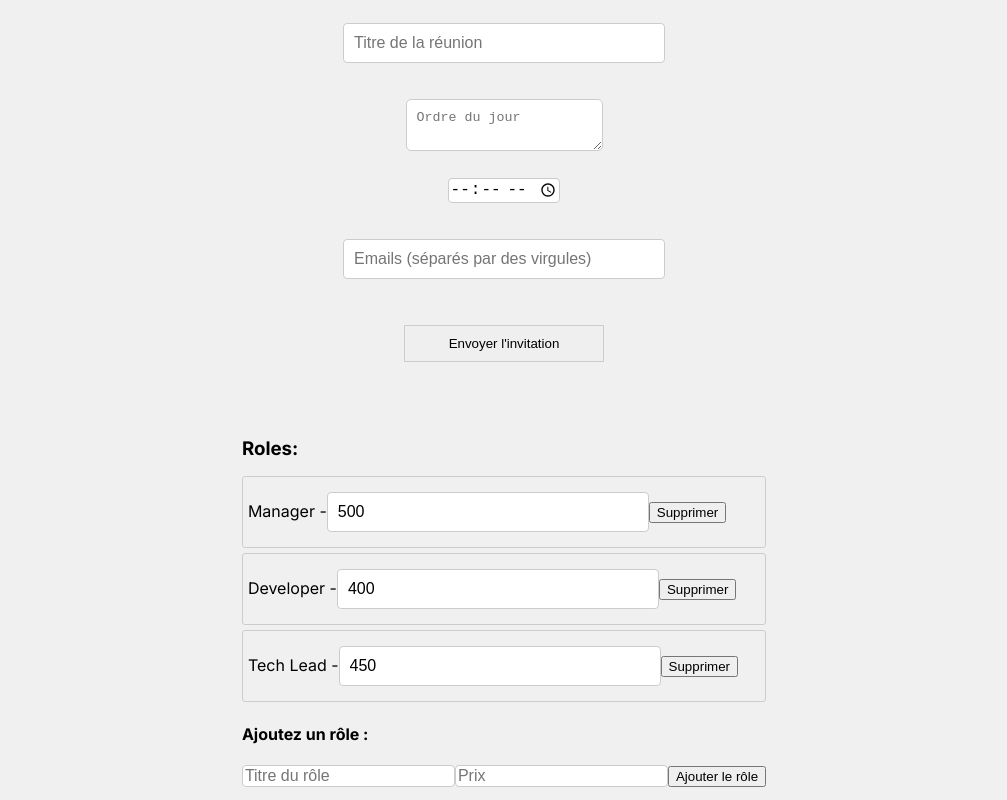
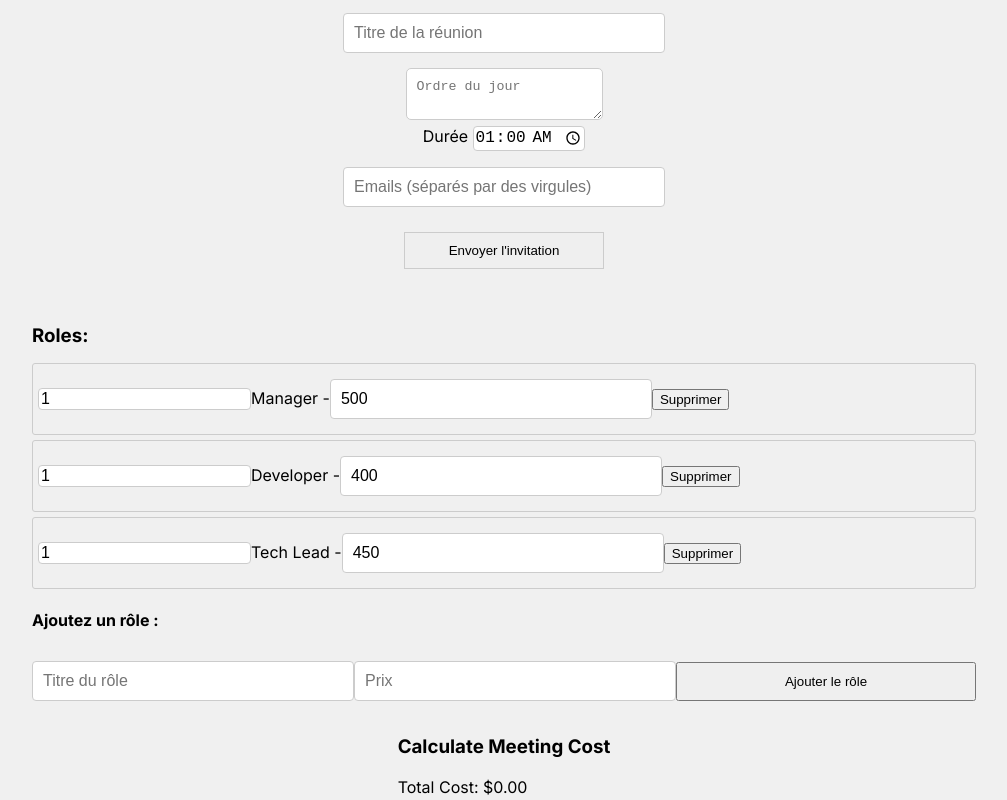
Before and after one commit to samohtsp/EstiMeet, a Next.js app in the folder estimeet/: page /Estimeet/ in a window 1280 px wide. Shown: the whole page, without its empty margins (136-1143 px from the left). Built offline with nearby package versions, Linux system fonts and the light colour scheme.

Commit message:
commit de fdp numero 2

```diff
--- a/estimeet/src/app/page.tsx
+++ b/estimeet/src/app/page.tsx
@@ -1,18 +1,15 @@
-// src/components/HomePage.tsx
+// src/app/HomePage.tsx
 "use client";
-
-import React, { useState } from "react";
-// import '../styles/globals.css';
+import React, { useState, useEffect } from "react";
 import RoleList from "../components/RoleList.component/RoleList";
+import MeetingCostCalculator from "../components/MeetingCostCalculator.component/MeetingCostCalculator";
 import { Role } from "../models/role";
 
 const fetchRoles = async (): Promise<Role[]> => {
-  // Simuler la récupération de rôles depuis le backend ou le store
-  // Remplacez cette partie par la logique réelle de récupération des données
   return [
-    { title: "Manager", price: 500 },
-    { title: "Developer", price: 400 },
-    { title: "Tech Lead", price: 450 },
+    { title: "Manager", price: 500, iteration: 1 },
+    { title: "Developer", price: 400, iteration: 1 },
+    { title: "Tech Lead", price: 450, iteration: 1 },
   ];
 };
 
@@ -20,12 +17,19 @@ const HomePage = () => {
   const [meetingNotes, setMeetingNotes] = useState("");
   const [meetingTitle, setMeetingTitle] = useState("");
   const [emailList, setEmailList] = useState("");
+  const [duration, setDuration] = useState({ hours: 0, minutes: 0 });
+  const [roles, setRoles] = useState<Role[]>([]);
 
   const handleSendEmail = () => {
     const emails = emailList.split(",").map((email) => email.trim());
     console.log("Envoyer l'invitation à :", emails);
     console.log("ordre du jours :", meetingNotes);
     alert("L'invitation envoyé aux emails spécifiés.");
+  };
+
+  const handleDurationChange = (e: React.ChangeEvent<HTMLInputElement>) => {
+    const [hours, minutes] = e.target.value.split(":").map(Number);
+    setDuration({ hours, minutes });
   };
 
   return (
@@ -43,7 +47,17 @@ const HomePage = () => {
         value={meetingNotes}
         onChange={(e) => setMeetingNotes(e.target.value)}
       />
-      <input type="time" required className="duration-input" />
+      <div>
+        <span>Durée </span>
+        <input
+          type="time"
+          value="01:00"
+          required
+          className="duration-input"
+          onChange={handleDurationChange}
+        />
+      </div>
+
       <input
         type="text"
         placeholder="Emails (séparés par des virgules)"
@@ -55,7 +69,8 @@ const HomePage = () => {
         Envoyer l&apos;invitation
       </button>
 
-      <RoleList fetchRoles={fetchRoles} />
+      <RoleList fetchRoles={fetchRoles} onRolesChange={setRoles} />
+      <MeetingCostCalculator roles={roles} duration={duration} />
     </div>
   );
 };
--- /dev/null
+++ b/estimeet/src/components/MeetingCostCalculator.component/MeetingCostCalculator.css
@@ -0,0 +1,3 @@
+.MeetingCostCalculator {
+
+}
--- /dev/null
+++ b/estimeet/src/components/MeetingCostCalculator.component/MeetingCostCalculator.tsx
@@ -0,0 +1,39 @@
+// src/components/MeetingCostCalculator.component/MeetingCostCalculator.tsx
+import React, { useEffect, useState } from "react";
+import { Role } from "../../models/role";
+import "./MeetingCostCalculator.css";
+
+type MeetingCostCalculatorProps = {
+  roles: Role[];
+  duration: { hours: number; minutes: number };
+};
+
+const MeetingCostCalculator: React.FC<MeetingCostCalculatorProps> = ({
+  roles,
+  duration,
+}) => {
+  const [totalCost, setTotalCost] = useState(0);
+
+  useEffect(() => {
+    const totalMinutes = duration.hours * 60 + duration.minutes;
+    const totalHours = totalMinutes / 60;
+
+    const calculatedTotalCost = roles.reduce((sum, role) => {
+      const hourlyRate = role.price / 8; // Supposons une journée de travail de 8 heures
+      return sum + hourlyRate * totalHours * (role.iteration || 1);
+    }, 0);
+    console.log("Durée totale en heures : ", totalHours);
+    console.log("Coût total calculé : ", calculatedTotalCost);
+    console.log("Rôles : ", roles);
+    setTotalCost(calculatedTotalCost);
+  }, [duration, roles]);
+
+  return (
+    <div className="meeting-cost-calculator">
+      <h3>Calculate Meeting Cost</h3>
+      <div className="total-cost">Total Cost: ${totalCost.toFixed(2)}</div>
+    </div>
+  );
+};
+
+export default MeetingCostCalculator;
--- a/estimeet/src/components/RoleElement.component/RoleElement.tsx
+++ b/estimeet/src/components/RoleElement.component/RoleElement.tsx
@@ -4,29 +4,42 @@ import "./RoleElement.css";
 
 type RoleElementProps = {
   role: Role;
-  onChangePriceRole: (newRole: Role) => void; // Fonction de rappel pour changer le prix un rôle
+  onChangePriceRole: (newRole: Role) => void;
+  onChangeIterationRole: (newRole: Role) => void;
   onDeleteRole: () => void;
 };
 
 const RoleElement: React.FC<RoleElementProps> = ({
   role,
   onChangePriceRole,
+  onChangeIterationRole,
   onDeleteRole,
 }) => {
-  const [newRolePrice, setNewRolePrice] = useState(role.price.toString());
+  const [newRolePrice, setNewRolePrice] = useState(role.price);
+  const [newRoleIteration, setNewRoleIteration] = useState(role.iteration);
 
-  const handleRolePriceChange = () => {
-    if (newRolePrice) {
-      const newRole: Role = {
-        title: role.title,
-        price: parseInt(newRolePrice),
-      };
-      onChangePriceRole(newRole);
-    }
+  const handleRolePriceChange = (e: React.ChangeEvent<HTMLInputElement>) => {
+    const updatedPrice = Number(e.target.value);
+    setNewRolePrice(updatedPrice);
+    onChangePriceRole({ ...role, price: updatedPrice });
+  };
+
+  const handleRoleIterationChange = (
+    e: React.ChangeEvent<HTMLInputElement>
+  ) => {
+    const updatedIteration = Number(e.target.value);
+    setNewRoleIteration(updatedIteration);
+    onChangeIterationRole({ ...role, iteration: updatedIteration });
   };
 
   return (
     <div className="role-element">
+      <input
+        type="number"
+        placeholder="Iteration"
+        value={newRoleIteration}
+        onChange={handleRoleIterationChange}
+      />
       {role.title} -
       <input
         type="number"
--- a/estimeet/src/components/RoleInput.component/RoleInput.css
+++ b/estimeet/src/components/RoleInput.component/RoleInput.css
@@ -0,0 +1,7 @@
+.role-input,
+.price-input,
+.add-role-button {
+  margin: 10px 0;
+  padding: 10px;
+  width: 300px;
+}
--- a/estimeet/src/components/RoleInput.component/RoleInput.tsx
+++ b/estimeet/src/components/RoleInput.component/RoleInput.tsx
@@ -12,34 +12,42 @@ type RoleInputProps = {
 const RoleInput: React.FC<RoleInputProps> = ({ onAddRole }) => {
   const [newRoleTitle, setNewRoleTitle] = useState("");
   const [newRolePrice, setNewRolePrice] = useState("");
+  const [newRoleIteration, setNewRoleIteration] = useState(1);
 
   const handleAddRole = () => {
-    if (newRoleTitle && newRolePrice) {
+    if (newRoleTitle && newRolePrice && newRoleIteration) {
       const newRole: Role = {
+        iteration: newRoleIteration,
         title: newRoleTitle,
         price: parseInt(newRolePrice),
       };
       onAddRole(newRole);
       setNewRoleTitle("");
       setNewRolePrice("");
+      setNewRoleIteration(1);
     }
   };
 
   return (
     <div>
       <input
+        className="role-input"
         type="text"
         placeholder="Titre du rôle"
         value={newRoleTitle}
         onChange={(e) => setNewRoleTitle(e.target.value)}
       />
+
       <input
+        className="price-input"
         type="number"
         placeholder="Prix"
         value={newRolePrice}
         onChange={(e) => setNewRolePrice(e.target.value)}
       />
-      <button onClick={handleAddRole}>Ajouter le rôle</button>
+      <button className="add-role-button" onClick={handleAddRole}>
+        Ajouter le rôle
+      </button>
     </div>
   );
 };
--- a/estimeet/src/components/RoleList.component/RoleList.tsx
+++ b/estimeet/src/components/RoleList.component/RoleList.tsx
@@ -1,39 +1,46 @@
 // src/components/RoleList.tsx
 import React, { useEffect, useState } from "react";
 import { Role } from "../../models/role";
-import "./RoleList.css"; // Importez le fichier CSS associé
+import "./RoleList.css";
 import RoleInput from "../RoleInput.component/RoleInput";
 import RoleElement from "../RoleElement.component/RoleElement";
 
 type RoleListProps = {
-  fetchRoles: () => Promise<Role[]>; // Fonction pour récupérer les rôles depuis le backend ou le store
+  fetchRoles: () => Promise<Role[]>;
+  onRolesChange: (roles: Role[]) => void; // Fonction de rappel pour remonter les rôles
 };
 
-const RoleList: React.FC<RoleListProps> = ({ fetchRoles }) => {
+const RoleList: React.FC<RoleListProps> = ({ fetchRoles, onRolesChange }) => {
   const [roles, setRoles] = useState<Role[]>([]);
 
   useEffect(() => {
     const loadRoles = async () => {
       const fetchedRoles = await fetchRoles();
       setRoles(fetchedRoles);
+      onRolesChange(fetchedRoles); // Remonter les rôles lors du chargement initial
     };
 
     loadRoles();
-  }, [fetchRoles]);
+  }, [fetchRoles, onRolesChange]);
 
   const handleAddRole = (newRole: Role) => {
-    setRoles([...roles, newRole]);
+    const updatedRoles = [...roles, newRole];
+    setRoles(updatedRoles);
+    onRolesChange(updatedRoles); // Remonter les rôles après ajout
   };
 
-  const handleRolePriceChange = (index: number, newRole: Role) => {
+  const handleRoleChange = (index: number, newRole: Role) => {
     const updatedRoles = [...roles];
     updatedRoles[index] = newRole;
     setRoles(updatedRoles);
+    console.log(updatedRoles);
+    onRolesChange(updatedRoles); // Remonter les rôles après modification du prix
   };
 
   const handleDeleteRole = (index: number) => {
     const updatedRoles = roles.filter((_, i) => i !== index);
     setRoles(updatedRoles);
+    onRolesChange(updatedRoles); // Remonter les rôles après suppression
   };
 
   return (
@@ -46,7 +53,10 @@ const RoleList: React.FC<RoleListProps> = ({ fetchRoles }) => {
               <RoleElement
                 role={role}
                 onChangePriceRole={(newRole) =>
-                  handleRolePriceChange(index, newRole)
+                  handleRoleChange(index, newRole)
+                }
+                onChangeIterationRole={(newRole) =>
+                  handleRoleChange(index, newRole)
                 }
                 onDeleteRole={() => handleDeleteRole(index)}
               />
@@ -56,7 +66,6 @@ const RoleList: React.FC<RoleListProps> = ({ fetchRoles }) => {
       ) : (
         <div>
           <h4>Aucun rôle défini. Ajoutez un nouveau rôle :</h4>
-          <RoleInput onAddRole={handleAddRole} />
         </div>
       )}
       <div>
--- /dev/null
+++ b/estimeet/src/models/duration.tsx
@@ -0,0 +1,6 @@
+// src/model/role.ts
+
+export type Duration = {
+  hours: number;
+  minutes: number;
+};
```
Also changed, not shown: estimeet/src/models/role.tsx (+5 -4 lines), 1 other file (tests, documents, lock files or other folders).
